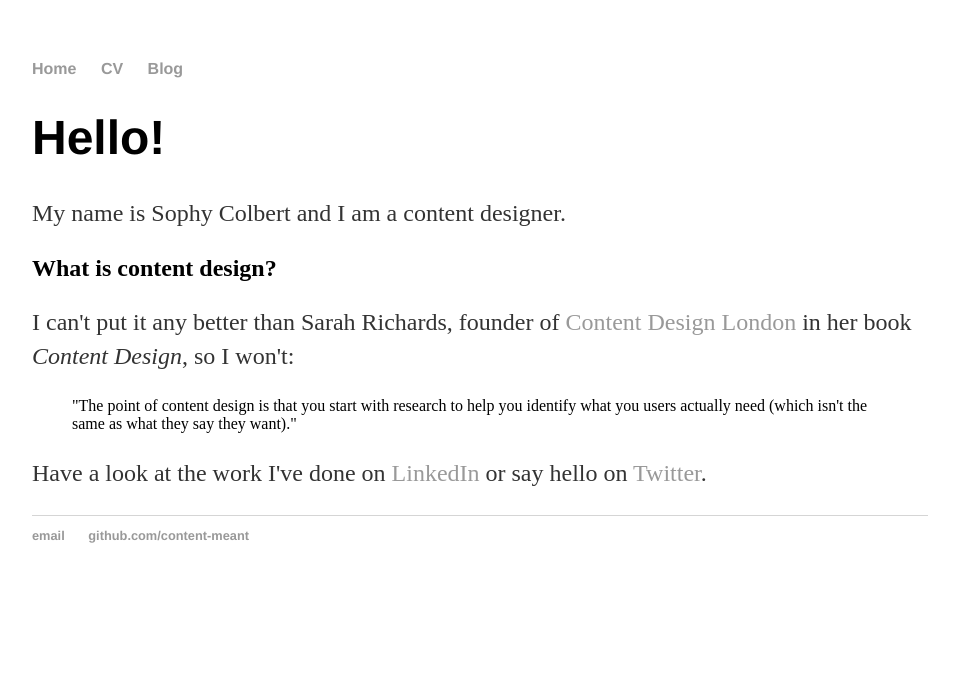
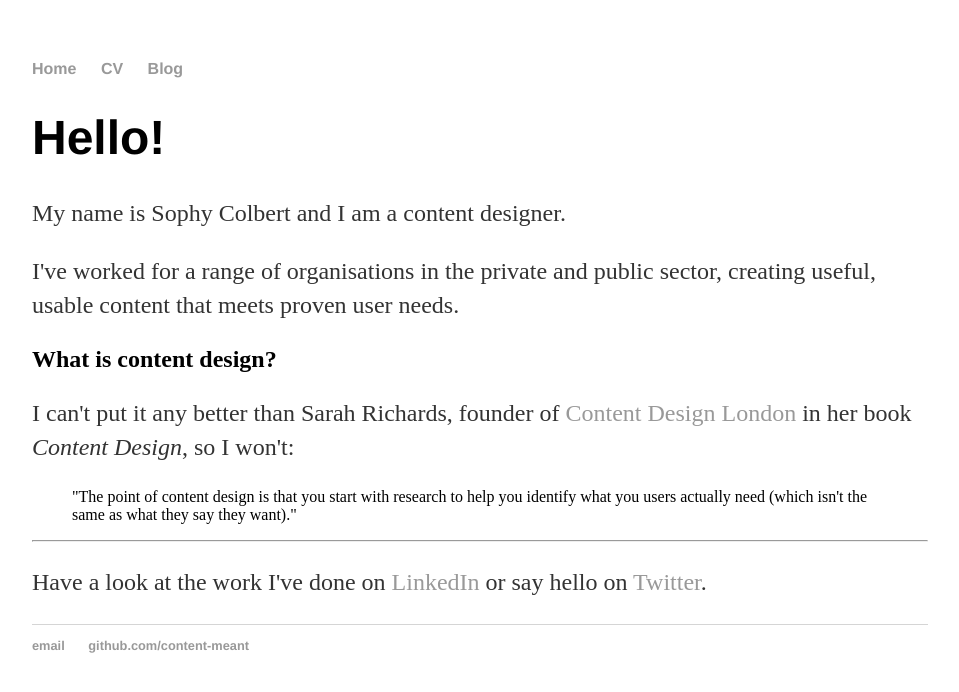
Before and after one commit to content-meant/content-meant.github.io, a Jekyll site: the page built from index.html, in a window 1280 px wide. Shown: the top 692 px of the page, without its empty margins (160-1119 px from the left). Built offline with Jekyll 4.4.1, drawn with Linux system fonts in a browser that asks for light colours.

Commit message:
Update index.html

```diff
--- a/index.html
+++ b/index.html
@@ -5,10 +5,11 @@ title: Content Meant
 <div class="blurb">
 	<h1>Hello!</h1>
 	<p>My name is Sophy Colbert and I am a content designer.</p>
+	<p>I've worked for a range of organisations in the private and public sector, creating useful, usable content that meets proven user needs.</p>
 	<h2>What is content design?</h2>
 	<p>I can't put it any better than Sarah Richards, founder of <a href="https://contentdesign.london/">Content Design London</a> in her book <em>Content Design</em>, so I won't:</p>
 	<blockquote>"The point of content design is that you start with research to help you identify what you users actually need (which isn't the same as what they say they want)."</blockquote>
-
+	<hr>
 
 
 	<p>Have a look at the work I've done on <a href="https://www.linkedin.com/in/sophycolbert/">LinkedIn</a> or say hello on <a href="https://twitter.com/sophycolbert">Twitter</a>.</p>
```
